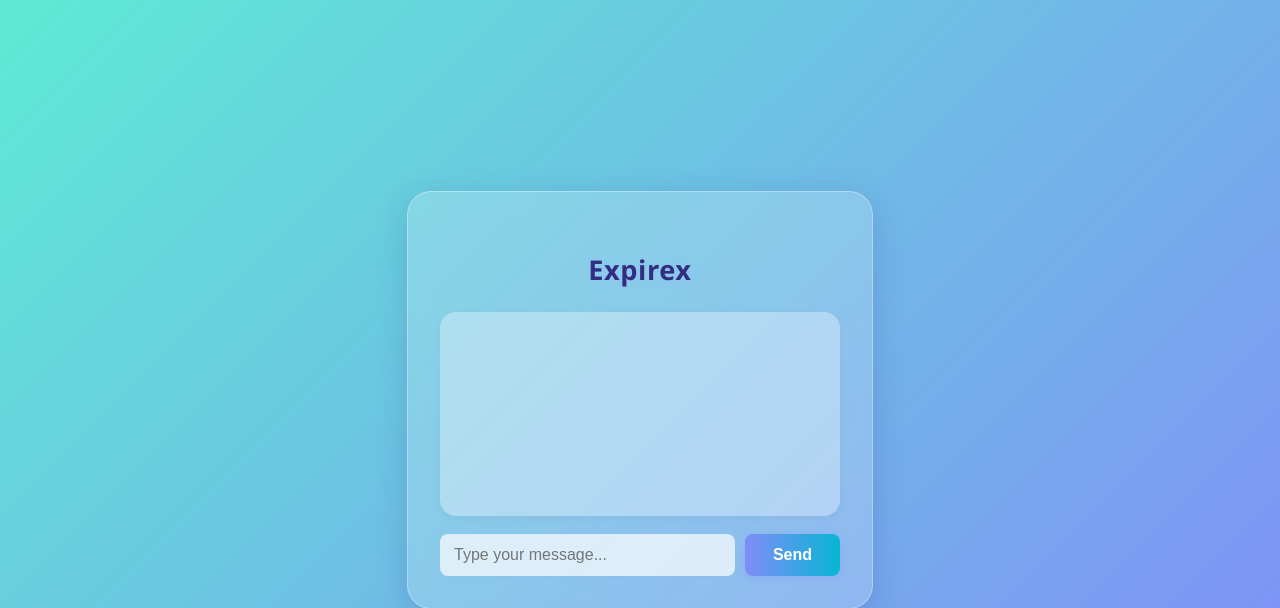
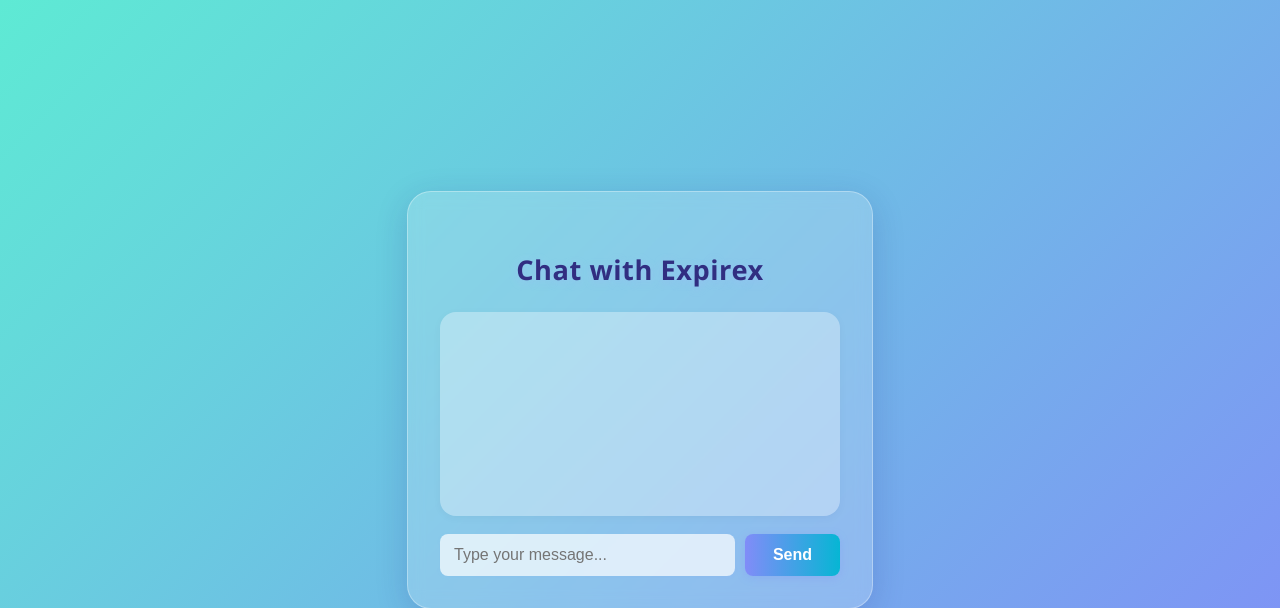
Before and after one commit to Navneeth-3108/chatbot, a Flask app: page / in a window 1280 px wide. Shown: the top 608 px of the page. Run offline with Flask 3, Linux system fonts and the light colour scheme.

Commit message:
Update index.html with new chatbot content

```diff
--- a/templates/index.html
+++ b/templates/index.html
@@ -8,7 +8,7 @@
 </head>
 <body>
     <div class="container fade-in">
-        <h1>Expirex</h1>
+        <h1>Chat with Expirex</h1>
         <div id="chat-box" style="margin-bottom: 18px; min-height:180px; max-height:350px; overflow-y:auto;"></div>
         <form class="input-group" onsubmit="sendMessage(); return false;">
             <input type="text" id="user-input" placeholder="Type your message..." aria-label="User message" autocomplete="off" />
```
